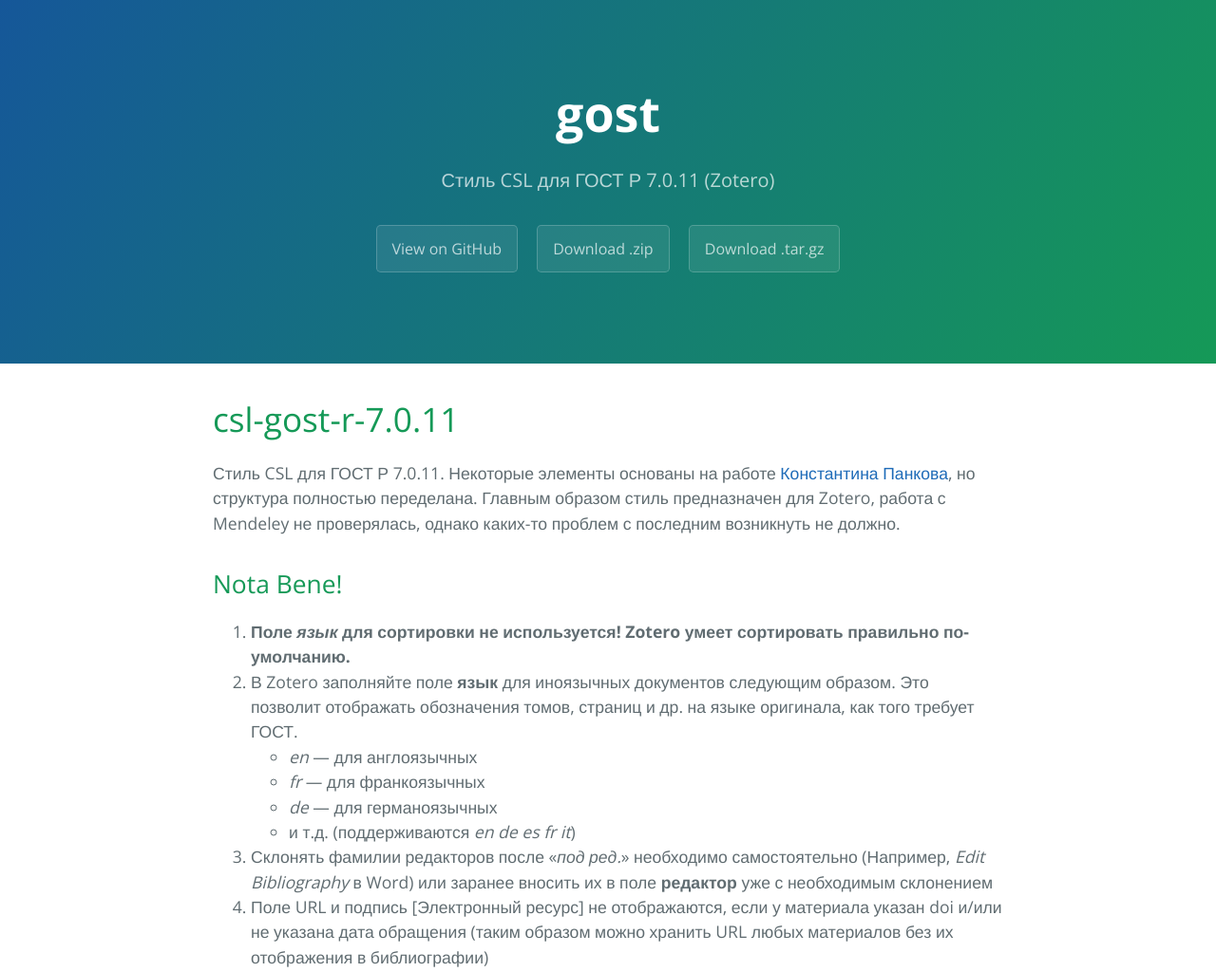
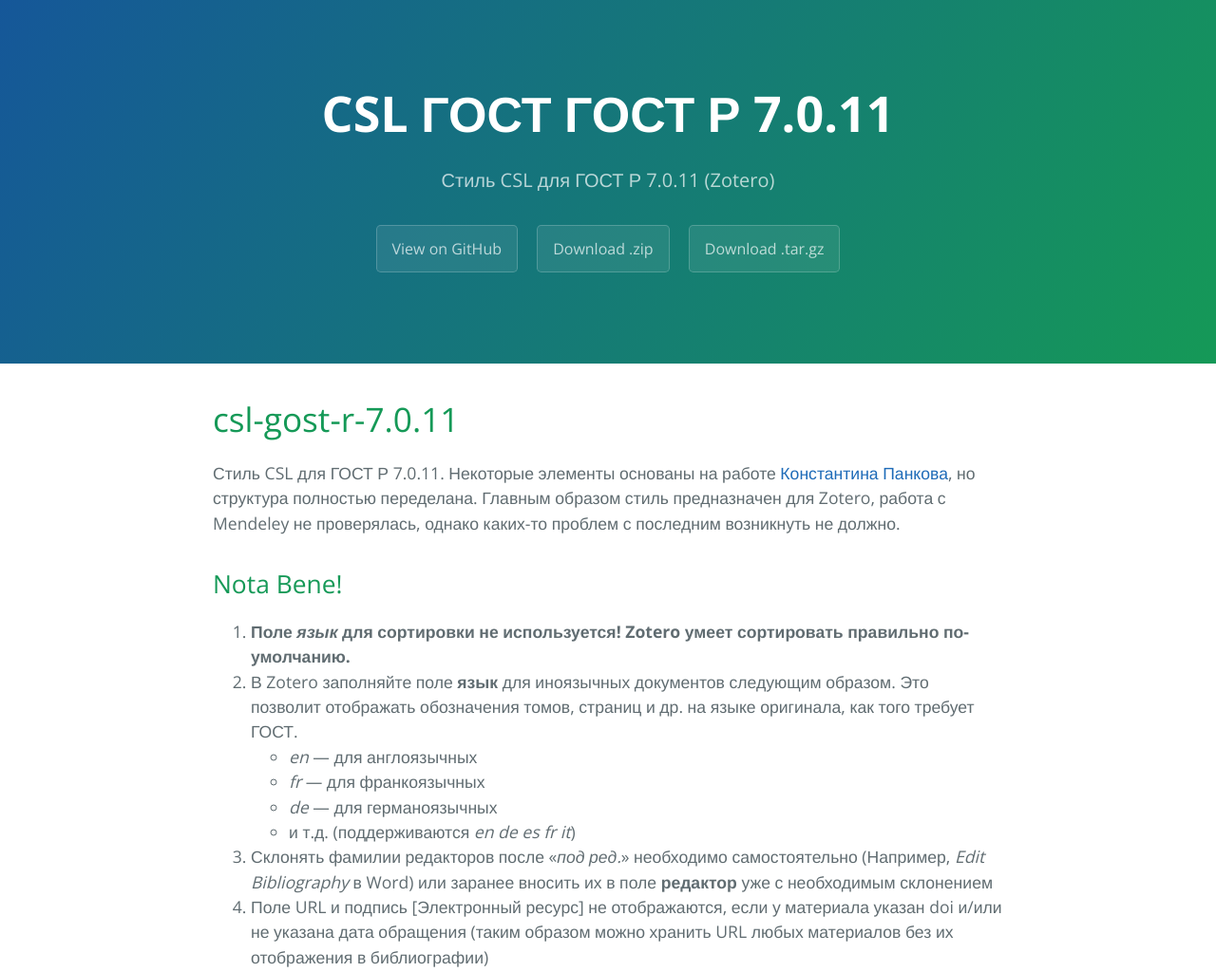
Before and after one commit to Darxor/CSL-GOST, a plain HTML site: page index.html in a window 1280 px wide. Shown: the top 1024 px of the page at 95% size. Drawn offline with nearby package versions, Linux system fonts and the light colour scheme.

Commit message:
Update index.html

```diff
--- a/index.html
+++ b/index.html
@@ -11,7 +11,7 @@
   </head>
   <body>
     <section class="page-header">
-      <h1 class="project-name">gost</h1>
+      <h1 class="project-name">CSL ГОСТ ГОСТ Р 7.0.11</h1>
       <h2 class="project-tagline">Стиль CSL для ГОСТ Р 7.0.11 (Zotero)</h2>
       <a href="https://github.com/Darxor/csl-gost-r-7.0.11" class="btn">View on GitHub</a>
       <a href="https://github.com/Darxor/csl-gost-r-7.0.11/zipball/master" class="btn">Download .zip</a>
```
